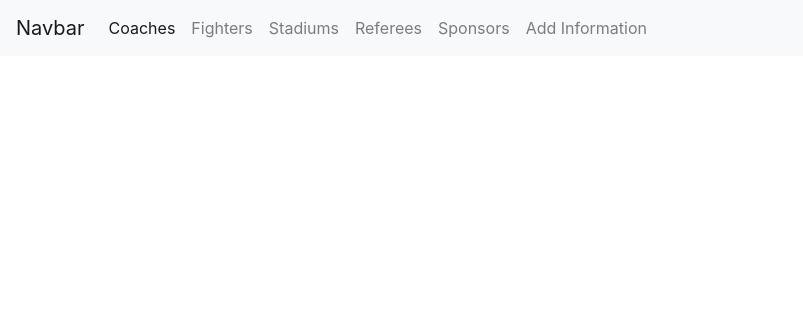
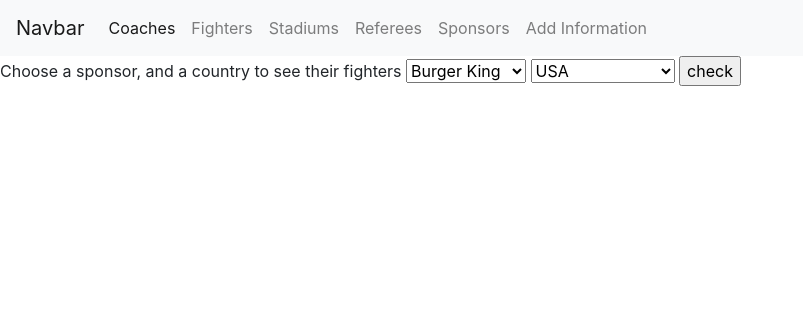
Before and after one commit to jerry152/project, a Flask app: page /sponsor in a window 1280 px wide. Shown: the top 316 px of the page, without its empty margins (0-803 px from the left). Run offline with Flask 2, Linux system fonts and the light colour scheme; some libraries are stand-ins or nearby versions.

Commit message:
changed sponsor

```diff
--- a/app.py
+++ b/app.py
@@ -30,6 +30,7 @@ def referee():
 
 @app.route("/sponsor")
 def sponsor():
+
     return render_template("sponsor.html")
 
 @app.route("/stadium")
--- a/templates/fighter.html
+++ b/templates/fighter.html
@@ -25,15 +25,12 @@
          <thead>
            <tr>
                <th>fighter</th>
-               <th>coaches</th>
-               <th>wins</th>
            </tr>
            </thead>
            <tbody>
             {% for row in data %}
 
                 <td>{{row[0]}}</td>
-
 
                {% endfor %}
            </tbody>
--- a/templates/sponsor.html
+++ b/templates/sponsor.html
@@ -12,6 +12,30 @@
 <body>
     {% include 'navbar.html' %}
 
+    <form class="grid" action="/bestFighter" method="post">
+        <div class = "d-inline">
+        <label for = "query1">Choose a sponsor, and a country to see their fighters</label>
+        <select name="stadium1" id="fighter">
+            <option value="Burger King">Burger King</option>
+            <option value="Under Armor">Under Armor</option>
+            <option value="Adidas">Adidas</option>
+            <option value="Budlight">Budlight</option>
+            <option value="Nike">Nike</option>
+            <option value="Corona">Corona</option>
+            <option value="Modelo">Modelo</option>
+        </select>
+        <select name="country" id="fighter">
+            <option value="USA">USA</option>
+            <option value="United Kingdom">United Kingdom</option>
+            <option value="Mexico">Mexico</option>
+        </select>
+        <input type="Submit" class = "file_submit" value="check">
+    </div>
+    </form>
+
+    {%if sponsor%}
+        <h3>best sponsor</h3>
+    {%endif%}
 
 </body>
 </html>
```
